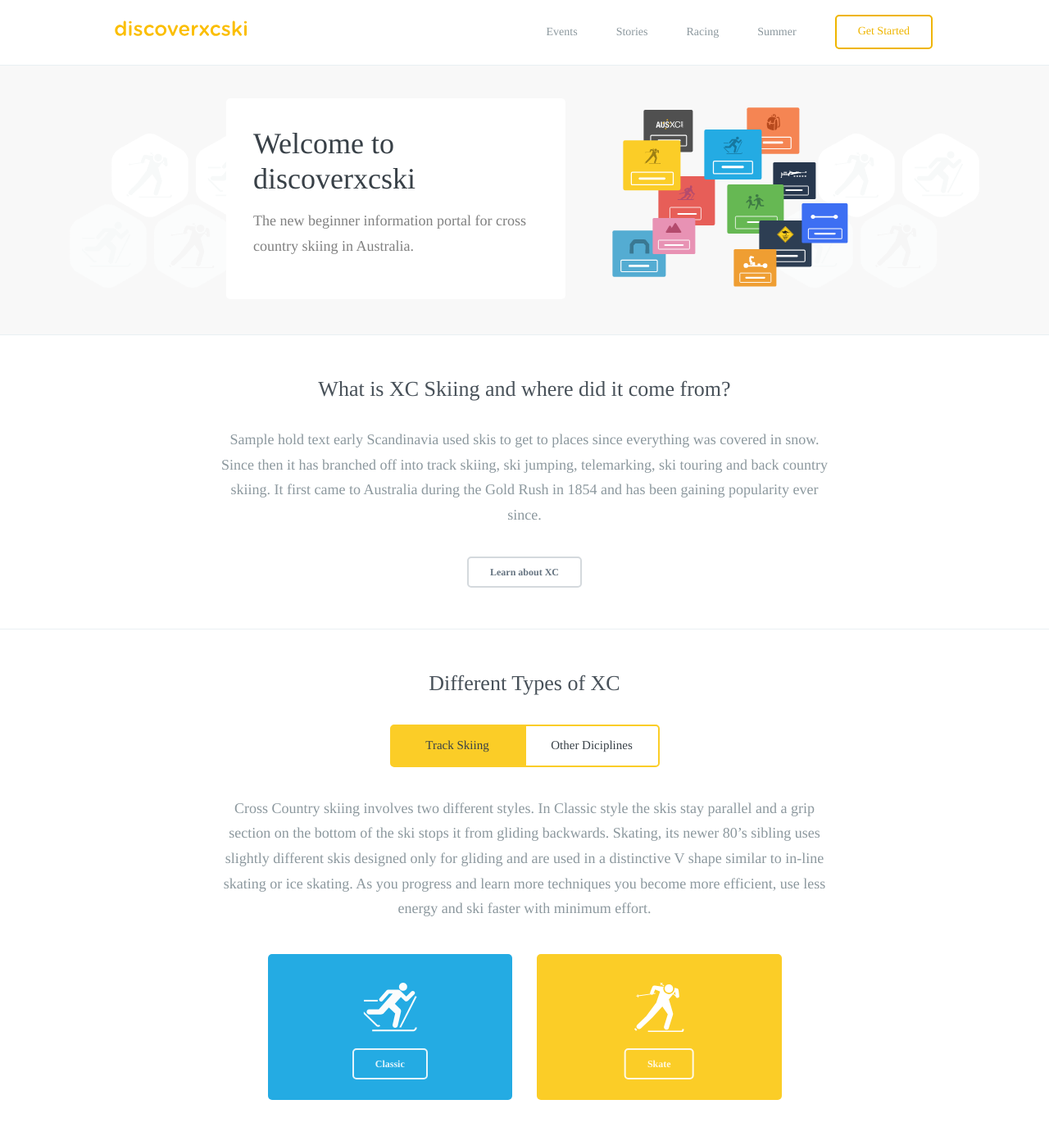
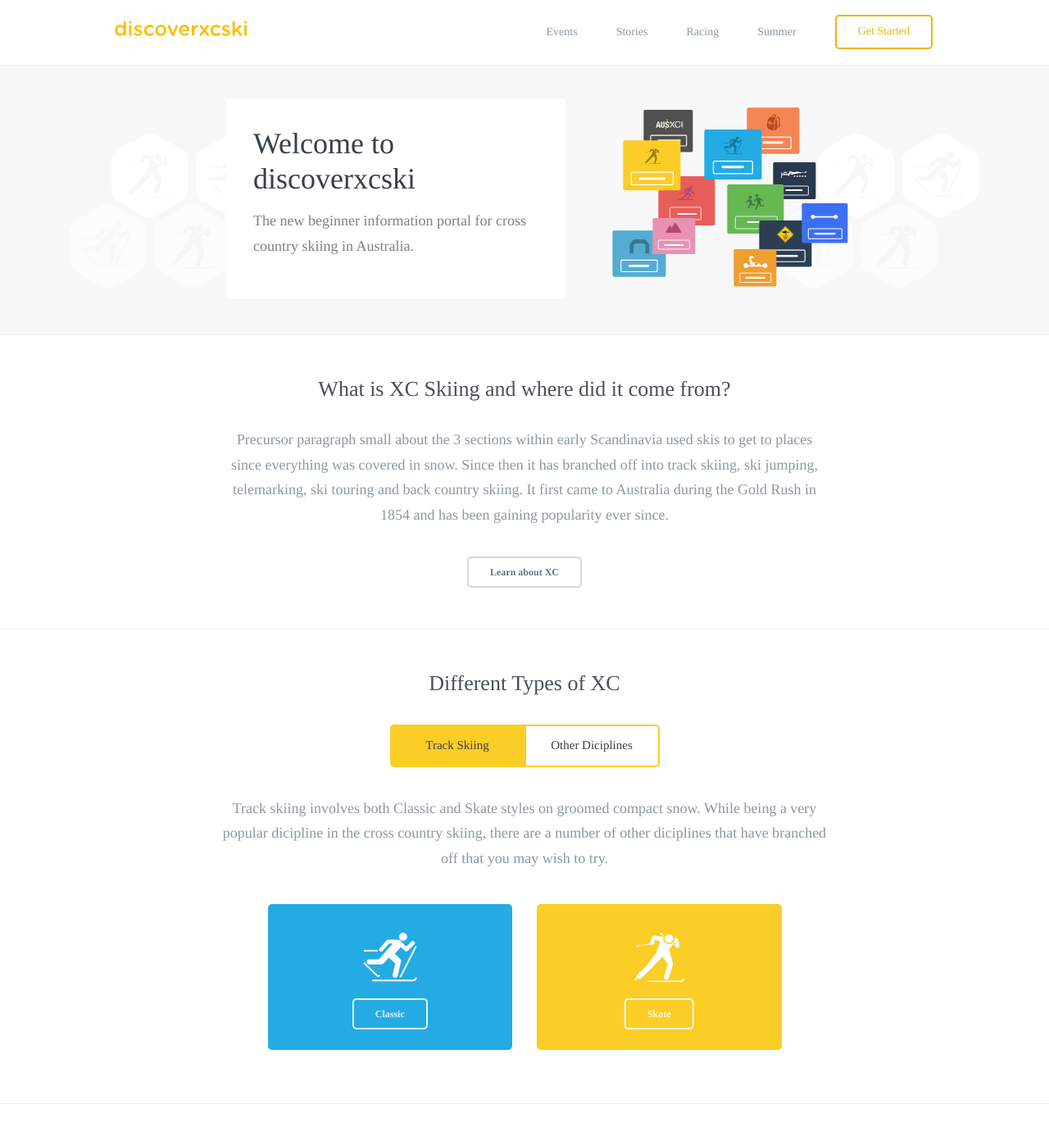
Before and after one commit to robcatto/robcatto.github.io, a Jekyll site: the page index.html, which Jekyll copies as it is, in a window 1280 px wide and 1400 px high. Shown: the top 1386 px of the window at 82% size. Built offline with Jekyll 4.4.1, drawn with Linux system fonts in a browser that asks for light colours; some web fonts are replaced; Markdown is read by kramdown in place of the engine named in the settings.

Commit message:
Update index.html

```diff
--- a/index.html
+++ b/index.html
@@ -387,7 +387,7 @@
 
              <section class="mobile_section">
                     <h3>What is XC Skiing and where did it come from?</h3>
-                    <p>Sample hold text early Scandinavia used skis to get to places since everything was covered in snow. Since then it has branched off into track skiing, ski jumping, telemarking, ski touring and back country skiing. It first came to Australia during the Gold Rush in 1854 and has been gaining popularity ever since.
+                    <p>Precursor paragraph small about the 3 sections within early Scandinavia used skis to get to places since everything was covered in snow. Since then it has branched off into track skiing, ski jumping, telemarking, ski touring and back country skiing. It first came to Australia during the Gold Rush in 1854 and has been gaining popularity ever since.
                      </p>
                     <a class="button small dark" href="http://discoverxcski.com/discoverxc/" data-featurette="analytics-click-event" data-event-category="button" data-event-action="M: Clicked Design an iOS Game" data-event-label="Source: Homepage Alt" id="featurette-35">Learn about XC</a>
                 </section>
@@ -422,7 +422,7 @@
       <div class="content">
         <div id="content1">
         <section class="mobile_section">
-                    <p>Cross Country skiing involves two different styles. In Classic style the skis stay parallel and a grip section on the bottom of the ski stops it from gliding backwards. Skating, its newer 80’s sibling uses slightly different skis designed only for gliding and are used in a distinctive V shape similar to in-line skating or ice skating. As you progress and learn more techniques you become more efficient, use less energy and ski faster with minimum effort.
+                    <p>Track skiing involves both Classic and Skate styles on groomed compact snow. While being a very popular dicipline in the cross country skiing, there are a number of other diciplines that have branched off that you may wish to try.
                      </p>
                     <div class="row" style="max-width: 657px;">
 
```
